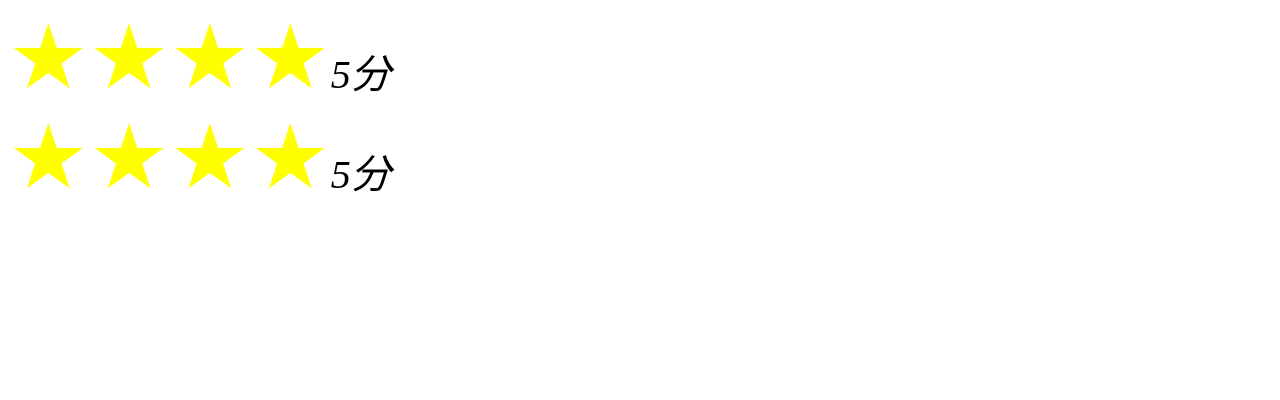
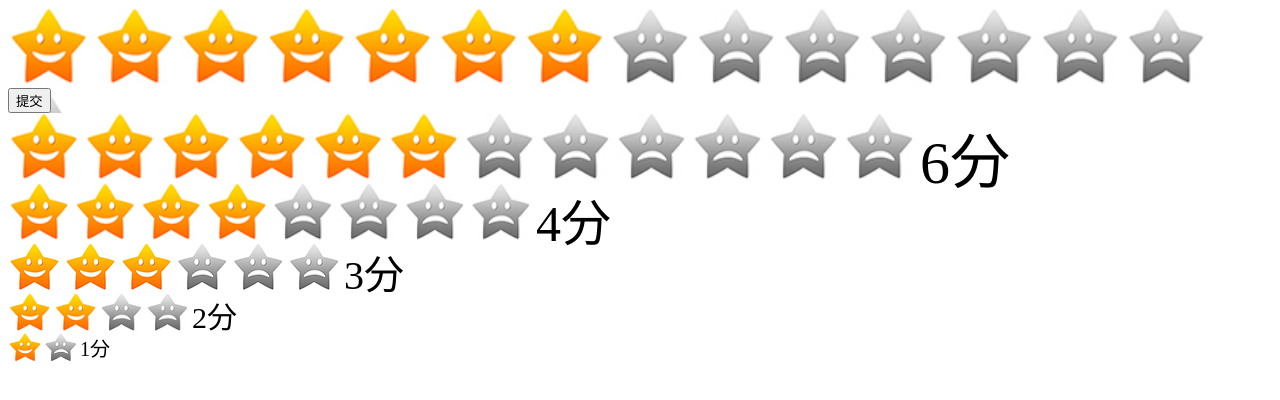
Before and after one commit to TianYouH/XingXingStringBan, a plain HTML site: page index.html in a window 1280 px wide. Drawn offline with Linux system fonts and the light colour scheme; files that its build step writes are made by us from their sources.

Commit message:
星星点评图片版分支初始化

```diff
--- a/index.html
+++ b/index.html
@@ -3,21 +3,56 @@
 <head>
     <meta charset="UTF-8">
     <title>Document</title>
-    <link rel="stylesheet" href="index.css">
-
+    <link rel="stylesheet" href="css/index.css">
+    <script src="js/jquery-min.js"></script>
 </head>
 <body>
 
-    <div id="fwtd" class="ping">
+    <form action="/huhuhuhuhu" method="GET">
+    <div id="1"></div>
+    <button type="submit">提交</button>
+    </form>
+    <div id="2"></div>
+    <div id="3"></div>
+    <div id="4"></div>
+    <div id="5"></div>
+    <div id="6"></div>
 
-    </div>
-    <br>
-    <div id="fw" class="ping">
+    <script src="js/jquery.jlStars.js"></script>
+    <script src="js.js"></script>
+    <script>
+        $("#1").jlStars({
+            cound: 15,
+            value: 7,
+            height:80
+        });
 
-    </div>
 
-    <script src="js/jquery-min.js"></script>
-    <script src="js/jQuery.jlStars.js"></script>
-    <script src="js/index.js"></script>
+        $("#2").jlStars({
+            cound: 12,
+            value: 6,
+            height:70
+        });
+        $("#3").jlStars({
+            cound: 8,
+            value: 4,
+            height:60
+        });
+        $("#4").jlStars({
+            cound: 6,
+            value: 3,
+            height:50
+        });
+        $("#5").jlStars({
+            cound: 4,
+            value: 2,
+            height:40
+        });
+        $("#6").jlStars({
+            cound: 2,
+            value: 1,
+            height:30
+        });
+    </script>
 </body>
 </html>
--- /dev/null
+++ b/js.js
@@ -0,0 +1,6 @@
+$("form").submit(function (eve) {
+    // console.log(data);
+    console.log(eve);
+
+    return false;
+})
--- a/js/index.js
+++ /dev/null
@@ -1,5 +0,0 @@
-$(".ping").jlStars({
-    count: 4,
-    value: 5
-});
-// $("#fw").jlStars();
--- a/js/jQuery.jlStars.js
+++ b/js/jQuery.jlStars.js
@@ -1,66 +1,92 @@
 (function ($) {
     function Stars(ele, options) {
-        // 父层样式编写
+
+            this.options = $.extend({
+            cound: 5,
+            value: 0,
+            height:50
+        }, options);
+
         this.$ele = $(ele);
         this.$ele.css({
-            display: "inline-block",
-            height: 100
+            height: this.options.height
         });
-        this.options = $.extend({
-            count: 5,
-            value: 5
-        }, options)
 
-        // 添加星星
-        for (var i = 0; i < this.options.count; i++) {
-            var span = document.createElement("span");
-            span.innerText = "★";
-            span.style.cssText = "line-height:100px;font-size:90px;color:red;cursor:pointer";
-            span.setAttribute("data-index", i + 1);
-            this.$ele.append(span);
+        this.width = this.$ele.height() + 6;
+        for (var i = 0; i < this.options.cound; i++) {
+            var div = $("<div>");
+            div.css({
+                boxSizing: "border-box",
+                display:"inline-block",
+                width: this.width,
+                height: this.$ele.height(),
+                left: (i % this.options.cound * this.$ele.height()),
+                backgroundImage: "url(images/star.jpg)",
+                backgroundPosition: this.width,
+                backgroundSize: this.width * 2 + "px " + this.$ele.height() + "px"
+            })
+            div.attr({
+                "data-index": i + 1
+            })
+            div.appendTo(this.$ele);
         }
 
-        var i = document.createElement("i");
-        i.style.cssText = "height:100px;line-height:100px;font-size:40px"
-        this.$ele.append(i);
+        var span = $("<span>");
+        span.css({
+            fontSize:this.$ele.height()-10+"px",
+            verticalAlign: "top",
+            textAlign: "center",
+        });
+        span.text(this.options.value+"分");
+        span.appendTo(this.$ele);
 
-        var input = document.createElement("input");
-        input.setAttribute("type", "hidden");
-        input.setAttribute("name", "fwtd");
-        this.$ele.append(input);
+        var input = $("<input>");
+        input.attr({
+            type:"hidden",
+            name:"fwtd"
+        })
+        input.val(this.options.value);
+        input.appendTo(this.$ele);
 
-        this.spans = this.$ele.find("span");
-        this.spans.click(function (even) {
-            this.click(even.target.dataset.index);
-            this.$ele.find("i").text(even.target.dataset.index + "分");
-            this.$ele.find("input").val(even.target.dataset.index);
+
+
+        this.divs = this.$ele.find("div[data-index]");
+        this.divs.mouseenter(function (event) {
+            this.divs.each(function (i, ele) {
+                if (Number(ele.dataset.index) <= event.target.dataset.index) {
+                    $(ele).css("background-position", 0)
+                } else {
+                    $(ele).css("background-position", this.width);
+                }
+            }.bind(this))
+        }.bind(this)).mouseleave(function () {
+            this.divs.css("background-position", this.width);
+            this.click(this.options.value);
         }.bind(this));
-        this.one = true;
-        if (true) {
+
+        this.divs.click(function (event) {
+            this.options.value = event.target.dataset.index;
             this.click(this.options.value);
-            this.$ele.find("i").text(this.options.value + "分");
+            this.$ele.find("span").text(this.options.value+"分");
             this.$ele.find("input").val(this.options.value);
-            this.one = false;
-        }
+        }.bind(this));
+
+        this.click(this.options.value);
     }
 
-    Stars.prototype = {
-        click: function (index) {
-            this.spans.each(function (i, ele) {
-                if (index >= Number(ele.dataset.index)) {
-                    console.log(true);
-                    ele.style.color = "yellow";
-                } else {
-                    ele.style.color = "red";
-                }
-            })
-        }
+    Stars.prototype.click = function (index) {
+        this.divs.each(function (i, ele) {
+            if (Number(ele.dataset.index) <= index) {
+                $(ele).css("background-position", 0)
+            } else {
+                $(ele).css("background-position", this.width);
+            }
+        }.bind(this))
     }
 
     $.fn.jlStars = function (options) {
-        this.each(function (i, el) {
-            new Stars(el, options);
+        this.each(function (i, ele) {
+            new Stars(ele, options);
         })
-        return this;
-    };
+    }
 })(jQuery);
```
Also changed, not shown: images/star.jpg (added), 示例.png (added).
